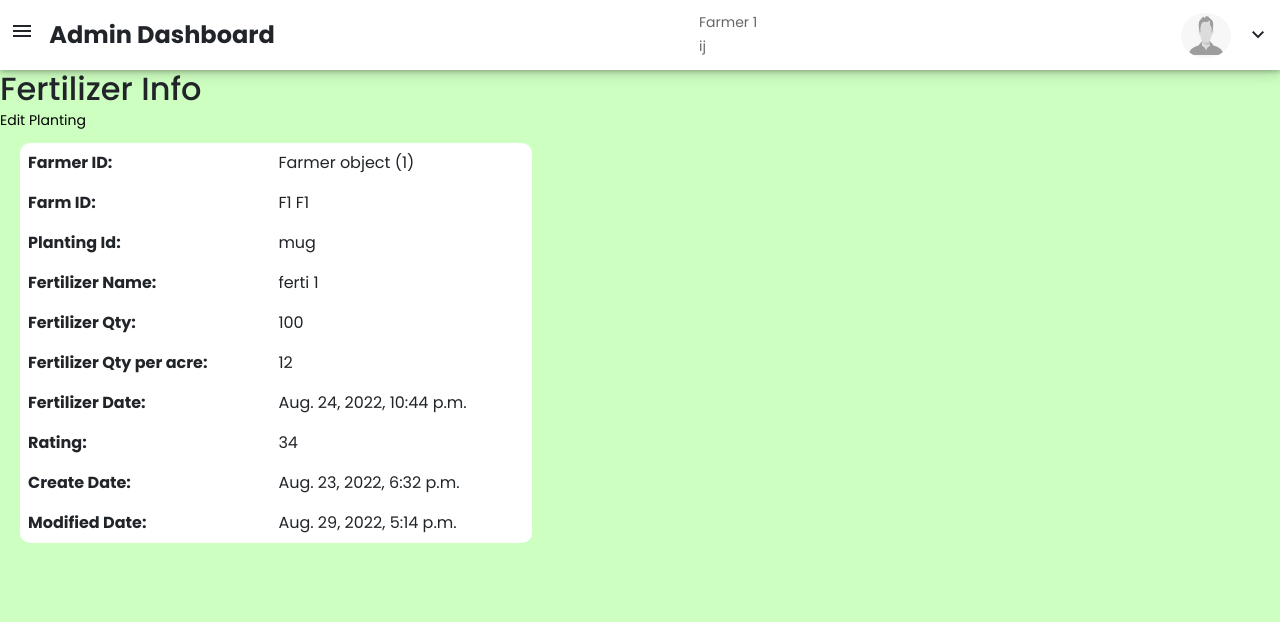
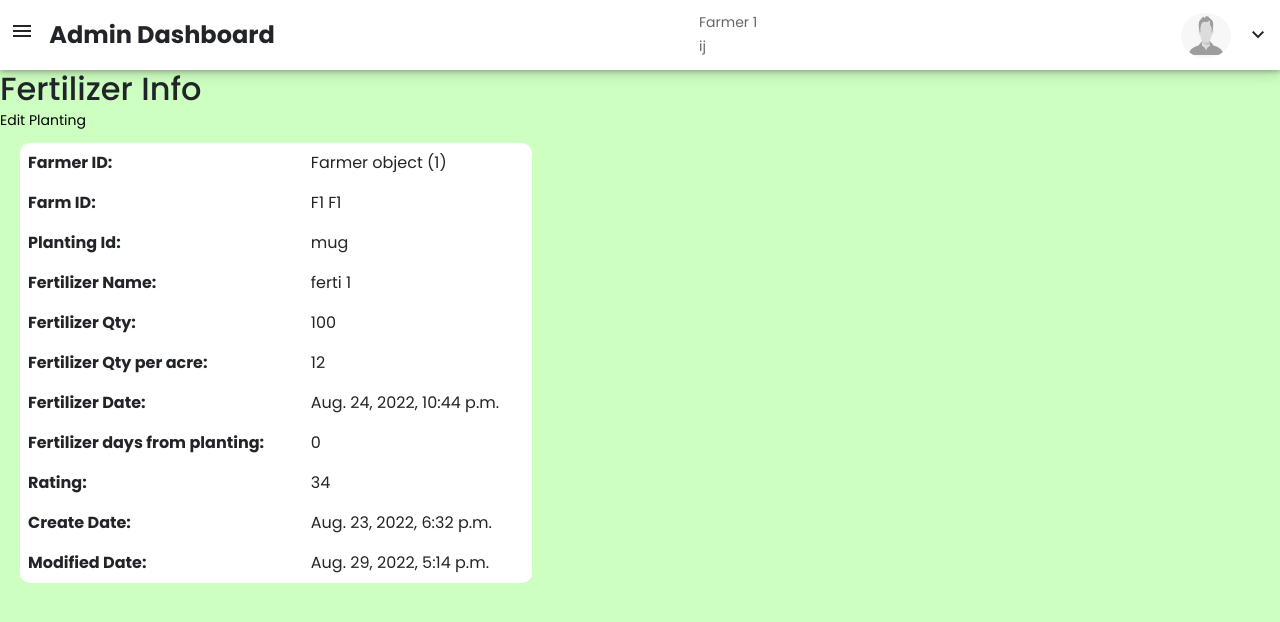
Before and after one commit to uttampagda/Agreetech, a Django app: a page that uses templates/forms/fertilizer_info.html in a window 1280 px wide. Shown: the top 622 px of the page. Run offline with Django 4.2, Linux system fonts and the light colour scheme; data comes from the database, SQL or seed files in the repository; both versions use the stored data as it was after the commit; some libraries are stand-ins or nearby versions.

Commit message:
add fertilizer_days_from_planting field

```diff
--- a/adminaccess/form.py
+++ b/adminaccess/form.py
@@ -49,7 +49,7 @@ class Fertilizer_Form(forms.ModelForm):
     class Meta:
         model = Fertilizer
         fields = ['farmer_id', 'farm_id', 'planting_id', 'fertilizer_name', 'fertilizer_qty', 'fertilizer_qty_per_acre',
-                  'fertilizer_date', 'rating']
+                  'fertilizer_date', 'rating', 'fertilizer_days_from_planting']
 
 
 class Water_irrigation_Form(forms.ModelForm):
--- a/adminaccess/models.py
+++ b/adminaccess/models.py
@@ -95,7 +95,8 @@ class Fertilizer(models.Model):
     fertilizer_name = models.CharField(max_length=50)
     fertilizer_qty = models.CharField(max_length=50,blank=True, null=True)
     fertilizer_qty_per_acre = models.CharField(max_length=50,blank=True, null=True)
-    fertilizer_date = models.DateTimeField(blank=True, null=True)#selection
+    fertilizer_date = models.DateTimeField(blank=True, null=True)
+    fertilizer_days_from_planting = models.IntegerField(default=0,blank=True, null=True)
     rating = models.IntegerField(blank=True, null=True)
     create_date = models.DateTimeField(auto_now_add=True,blank=True, null=True)
     modified_date = models.DateTimeField(auto_now=True,blank=True, null=True)
--- a/adminaccess/views.py
+++ b/adminaccess/views.py
@@ -179,7 +179,6 @@ def planting_reg(request):
     farm_id = request.session['farm_id']
     planting_history = Planting.objects.filter(farm_id=farm_id)
 
-    import json
     default_plant_name = list(Default_plant_name.objects.values())
     default_plant_seed_name = list(Default_plant_seed_name.objects.values())
     print(default_plant_name, default_plant_seed_name)
@@ -209,12 +208,23 @@ def planting(request,planting_id):
         time_from_planting = "No information provided"
     planting_history.time_from_planting = time_from_planting
 
+    # for fer in fertilizer:
+    #    if fer.fertilizer_date != None:
+    #        time_from_fertilizer = (date_now-fer.fertilizer_date.date()).days
+    #    else:
+    #        time_from_fertilizer = "No information provided"
+    #    fer.time_from_fertilizer = time_from_fertilizer
+
+
     for fer in fertilizer:
-       if fer.fertilizer_date != None:
-           time_from_fertilizer = (date_now-fer.fertilizer_date.date()).days
+       if fer.planting_id.planting_time != None:
+           time_from_fertilizer = (date_now-fer.planting_id.planting_time.date()).days
        else:
            time_from_fertilizer = "No information provided"
        fer.time_from_fertilizer = time_from_fertilizer
+
+
+
 
     for water in water_irrigation:
        if water['water_irrigation_date'] != None:
@@ -309,17 +319,22 @@ def fertilizer_reg(request):
     if request.method == 'POST':
         form = Fertilizer_Form(request.POST, request.FILES)
         if form.is_valid():
-            form.save()
+            form_save = form.save(commit=False)
             #for review
             fertilizer = Default_fertilizer.objects.filter(fertilizer_name=form.data['fertilizer_name'])[0]
             total_review = fertilizer.total_review + int(form.data['review'])
             number_of_reviews = fertilizer.number_of_reviews + 1
             avarage_review = round( total_review / number_of_reviews, 1)
-            print(total_review,number_of_reviews,avarage_review)
             fertilizer.total_review = total_review
             fertilizer.number_of_reviews = number_of_reviews
             fertilizer.avarage_review = avarage_review
             fertilizer.save()
+
+            #calculating => fertilizer_days_from_planting
+            planting = Planting.objects.filter(id=planting_id)[0]
+            fertilizer_days_from_planting = (datetime.fromisoformat(form.data['fertilizer_date']).date()-planting.planting_time.date()).days
+            form_save.fertilizer_days_from_planting = fertilizer_days_from_planting
+            form_save.save()
             return redirect('planting',planting_id=planting_id)
     data = {
         'farmer_id' : farmer_id,
--- a/templates/forms/fertilizer_info.html
+++ b/templates/forms/fertilizer_info.html
@@ -35,6 +35,10 @@
                 <td>{{fertilizer.fertilizer_date}}</td>
             </tr>
             <tr>
+                <th scope="row">Fertilizer days from planting:</th>
+                <td>{{fertilizer.fertilizer_days_from_planting}}</td>
+            </tr>
+            <tr>
                 <th scope="row">Rating:</th>
                 <td>{{fertilizer.rating}}</td>
             </tr>
--- a/templates/forms/planting.html
+++ b/templates/forms/planting.html
@@ -78,7 +78,7 @@
           <p class="card-text">fertilizer_qty:{{fer.fertilizer_qty}}</p>
           <p class="card-text">fertilizer_date:{{fer.fertilizer_date}}</p>
           <p class="card-text">rating:{{fer.rating}}</p>
-          <p class="card-text">crop_days:{{fer.time_from_fertilizer}}</p>
+          <p class="card-text">crop_days:{{fer.fertilizer_days_from_planting}}</p>
             <button><a href="/fertilizer_info/fertilizer_id={{fer.id}}">More Info</a></button>
         </div>
       </div>
```
Also changed, not shown: db.sqlite3.
